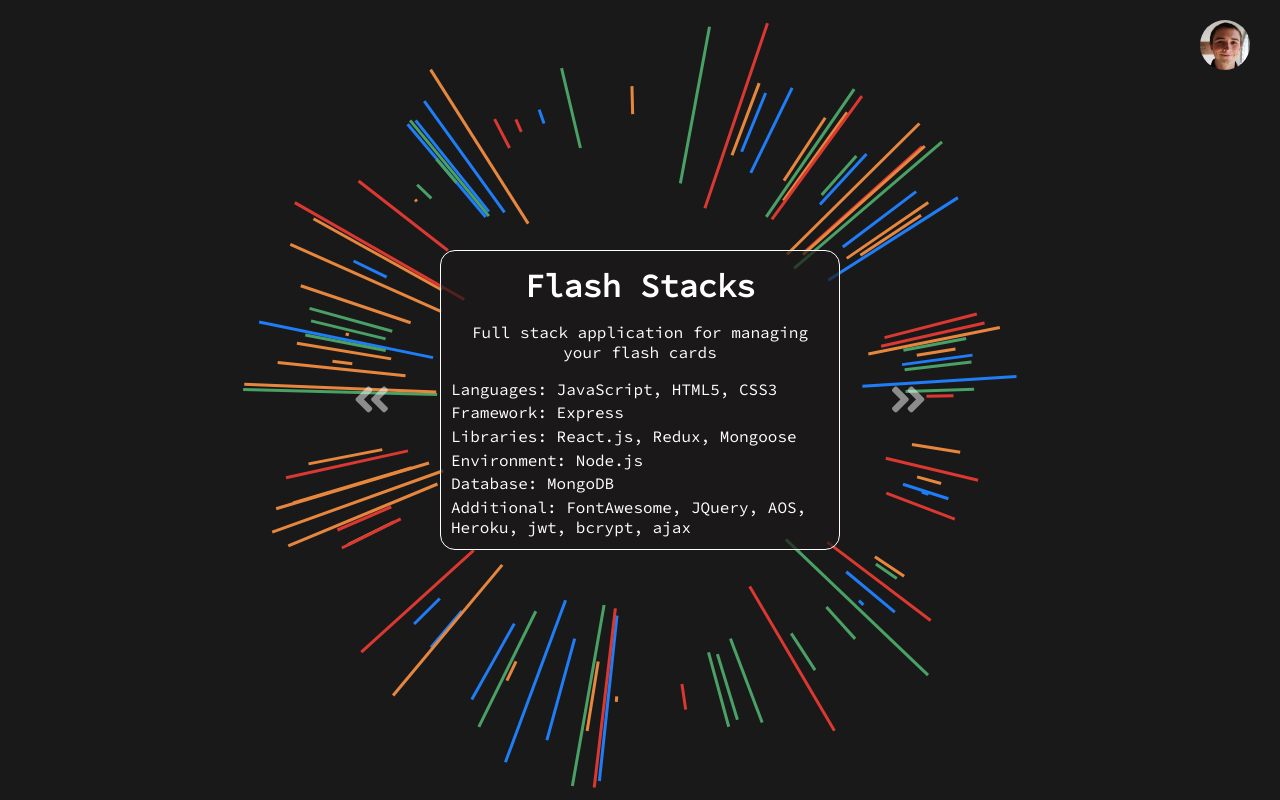
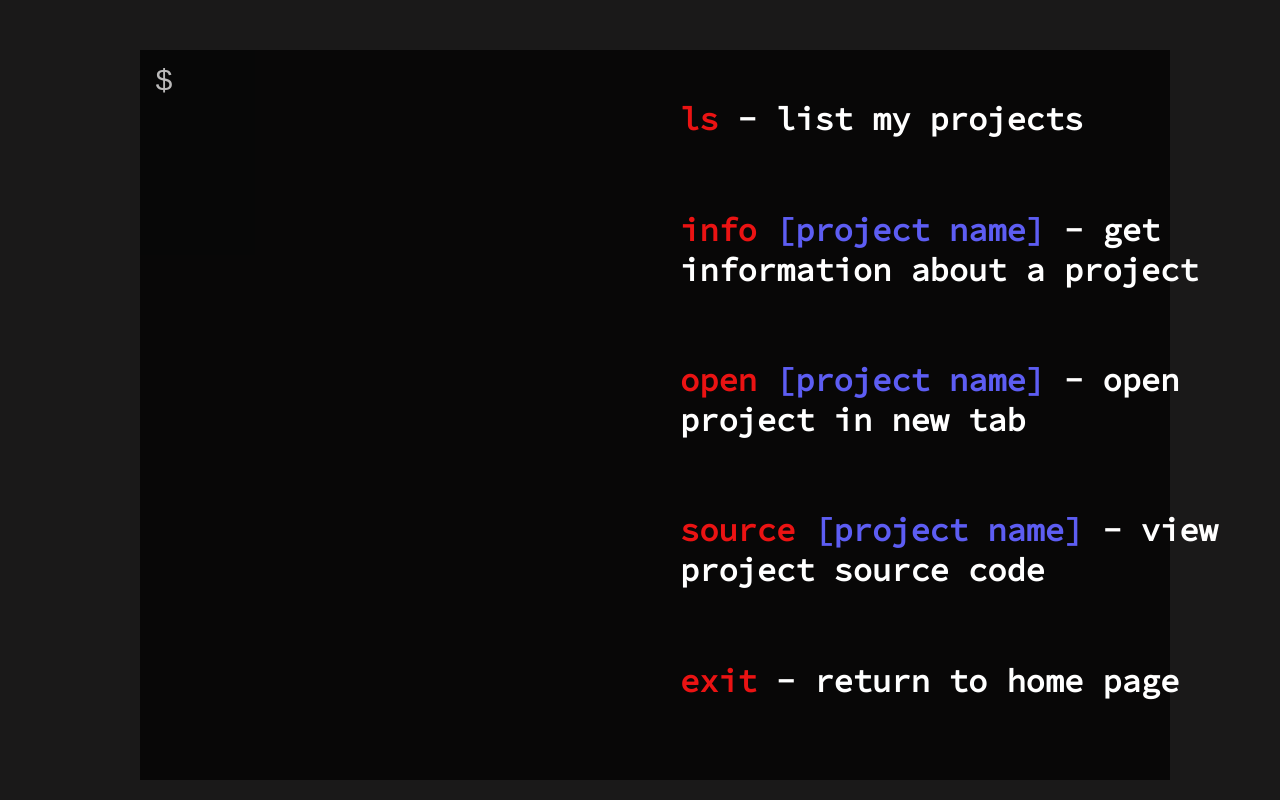
Before and after one commit to michaelolson1996/portfolio, a React (Create React App) app: page /#/projects in a window 1280 px wide. Built offline with nearby package versions, Linux system fonts and the light colour scheme.

Commit message:
updating react component functions

```diff
--- a/src/App.css
+++ b/src/App.css
@@ -5,8 +5,7 @@ body {
   overflow-x: hidden;
 }
 
-/* git */
-@-keyframes grow-50{
+/* @-keyframes grow-50{
   from { left:100%; }
   to { left:50%; }
 }
@@ -16,7 +15,6 @@ body {
   to { left:50%; }
 }
 
-/* axios, mongoose, mongoDB, express */
 @-keyframes grow-60{
   from { left:100%; }
   to { left:40%; }
@@ -27,7 +25,6 @@ body {
   to { left:40%; }
 }
 
-/* node */
 @-keyframes grow-70{
   from { left:100%; }
   to { left:30%; }
@@ -38,7 +35,6 @@ body {
   to { left:30%; }
 }
 
-/* javascript, redux */
 @-keyframes grow-85{
   from { left:100%; }
   to { left:15%; }
@@ -49,7 +45,6 @@ body {
   to { left:15%; }
 }
 
-/* css, html, react */
 @-keyframes grow-90{
   from { left:100%; }
   to { left:10%; }
@@ -67,7 +62,7 @@ body {
   100% {
     transform: translateX(0);
   }
-}
+} */
 
 .portfolio-content-wrap {
   width:100vw;
@@ -85,7 +80,7 @@ body {
   background-size: cover;
   z-index:-100;
 }
-
+/*
 .page1 {
   height:100vh;
   width:100%;
@@ -113,7 +108,7 @@ body {
   " b b b b b b b b b b b b b b b b b b b b b "
   " b b b b b b b b b b b b b b b b b b b b b "
   " . . . . . . . . . . . . . . . . . . . . . "
-}
+} */
 
 .icon-container-main {
   position:absolute;
@@ -364,7 +359,7 @@ body {
   align-items:center;
 }
 
-.stats-bars {
+/* .stats-bars {
   width:100%;
   height:28px;
   position:relative;
@@ -384,9 +379,9 @@ body {
   align-items:center;
   color:white;
   border-bottom:1px solid white;
-}
+} */
 
-.stats-bars.inner-bar:hover {
+/* .stats-bars.inner-bar:hover {
   color:white;
   opacity:1;
 }
@@ -419,9 +414,9 @@ body {
   -webkit-animation-duration:2s;
   -webkit-animation-name: grow-90;
   left:10%;
-}
+} */
 
-@media only screen and (max-width:800px) {
+/* @media only screen and (max-width:800px) {
 
 }
 
@@ -436,3 +431,5 @@ body {
     top: 4px;
   }
 }
+
+ */
--- a/src/home/index.js
+++ b/src/home/index.js
@@ -1,16 +1,18 @@
-import React from 'react'
-import {Link} from 'react-router-dom'
+import React from 'react';
+import {Link} from 'react-router-dom';
+
+const generateTerminal = () => {
+
+}
 
 const Home = () => {
     return (
-
       <div className = "portfolio-content-wrap">
         <div className = "fixed-background-picture"></div>
         <div className = "icon-container-main">
           <i class="fab fa-github-alt" onClick = {() => window.open("https://github.com/michaelolson1996", "_blank")}>
             <span className = "tooltips"><p>GitHub</p></span>
           </i>
-
           <i class="fab fa-linkedin" onClick = {() => window.open("https://www.linkedin.com/in/michael-olson-sre", "_none")}>
             <span className = "tooltips"><p>Linkedin</p></span>
           </i>
@@ -40,8 +42,7 @@ const Home = () => {
             </div>
           </div>
         </div>
-
-    </div>
+      </div>
     )
 }
 
--- /dev/null
+++ b/src/projects/Terminal/TerminalOptions.js
@@ -0,0 +1,27 @@
+import React from 'react';
+import './terminal.css';
+
+const TerminalOptions = () => {
+    return (
+        <div id="terminal-options-container">
+            <h1 className="terminal-options-text">
+                <span className="terminal-options-text-commands">ls </span>- list my projects</h1>
+            <h1 className="terminal-options-text">
+                <span className="terminal-options-text-commands">
+                    info <span className="terminal-options-text-var">[project name]</span>
+                </span> - get information about a project</h1>
+            <h1 className="terminal-options-text">
+                <span className="terminal-options-text-commands">
+                    open <span className="terminal-options-text-var">[project name]</span>
+                </span> - open project in new tab</h1>
+            <h1 className="terminal-options-text">
+                <span className="terminal-options-text-commands">
+                    source <span className="terminal-options-text-var">[project name]</span>
+                </span> - view project source code</h1>
+            <h1 className="terminal-options-text">
+                <span className="terminal-options-text-commands">exit</span> - return to home page</h1>
+        </div>
+    )
+}
+
+export default TerminalOptions;
--- /dev/null
+++ b/src/projects/Terminal/index.js
@@ -0,0 +1,28 @@
+import React from 'react';
+import './terminal.css';
+
+const myTerminal = document.getElementById("terminal-textarea");
+
+const awaitUserInput = (evt) => {
+    console.log(evt.key)
+}
+
+const getTab = (evt) => {
+    if (evt.key == "Tab") {
+        myTerminal.append("\n$ ")
+    } else if (evt.key == "Backspace") {
+        console.log("back")
+    }
+}
+
+const Terminal = () => {
+    return (
+        <div id="main-wrapper">
+            <textarea defaultValue={"$ "} id="terminal-textarea" onKeyDown={getTab} onKeyUp={awaitUserInput}>
+
+            </textarea>
+        </div>
+    )
+}
+
+export default Terminal
--- /dev/null
+++ b/src/projects/Terminal/terminal.css
@@ -0,0 +1,46 @@
+#main-wrapper {
+    height: 700px;
+    width: 1000px;
+    position: absolute;
+    top: 50%;
+    left: 50%;
+    transform: translate(-50%, -50%);
+    opacity: .7
+}
+
+#terminal-textarea {
+    height: 100%;
+    width: 100%;
+    resize: none;
+    background-color: black;
+    border: none;
+    padding: 15px;
+    color: white;
+    font-size: 30px;
+    outline: none
+}
+
+#terminal-options-container {
+    position: absolute;
+    top: 50%;
+    transform: translateY(-50%);
+    right: 0;
+    width: 600px;
+    height: 700px;
+    display: flex;
+    flex-direction: column;
+    align-items: flex-start;
+    justify-content: space-evenly;
+}
+
+.terminal-options-text {
+    color: white;
+}
+
+.terminal-options-text-commands {
+    color: rgb(235, 19, 19);
+}
+
+.terminal-options-text-var {
+    color: rgb(93, 93, 243);
+}
--- a/src/projects/index.js
+++ b/src/projects/index.js
@@ -1,7 +1,9 @@
-import React, {Component} from 'react'
-import './projects.css'
-import StarsContainer from './StarsContainer'
-import CirclesContainer from './CirclesContainer'
+import React, {Component} from 'react';
+import './projects.css';
+// import StarsContainer from './StarsContainer';
+// import CirclesContainer from './CirclesContainer';
+import Terminal from './Terminal';
+import TerminalOptions from './Terminal/TerminalOptions';
 
 class Projects extends Component {
     constructor() {
@@ -40,7 +42,12 @@ class Projects extends Component {
         console.log(this.state)
         return (
             <React.Fragment>
-                {
+                    <div className = "projects-container">
+                        <Terminal />
+                        <TerminalOptions />
+                    </div>
+
+                {/* {
                     this.state.pageDisplayed === 0 ?
                         <CirclesContainer toggleRight = {this.toggleRight} toggleLeft = {this.toggleLeft} />
                     :
@@ -48,10 +55,7 @@ class Projects extends Component {
                             <StarsContainer toggleRight = {this.toggleRight} toggleLeft = {this.toggleLeft} />
                         :
                             <div>hello</div>
-                }
-
-                    {/* <StarsContainer />
-                    <CirclesContainer /> */}
+                } */}
             </React.Fragment>
         )
     }
--- a/src/projects/projects.css
+++ b/src/projects/projects.css
@@ -1,8 +1,29 @@
 .projects-container {
+    /* height:100vh;
+    width:100vw;
+    overflow:hidden; */
+    position:absolute;
+    top:0;
+    left:0;
     height:100vh;
     width:100vw;
-    overflow:hidden;
+    background-color:rgb(26, 25, 25);
+    background-position: center;
+    background-size: cover;
+    z-index:-100;
 }
+
+.fixed-background-picture {
+    position:absolute;
+    top:0;
+    left:0;
+    height:100vh;
+    width:100vw;
+    background-color:rgb(26, 25, 25);
+    background-position: center;
+    background-size: cover;
+    z-index:-100;
+  }
 
 .projects-wrap {
     height:100vh;
```
